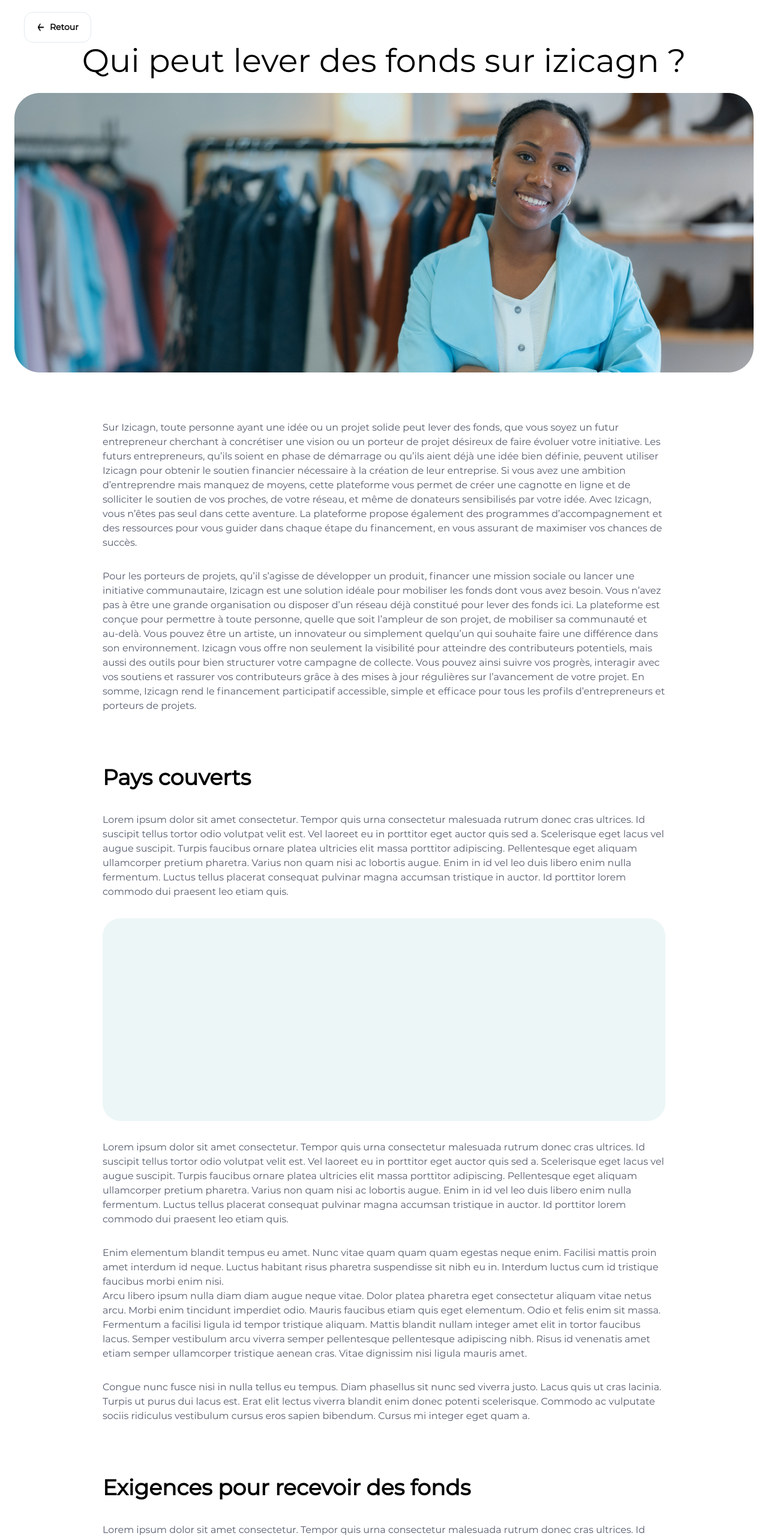
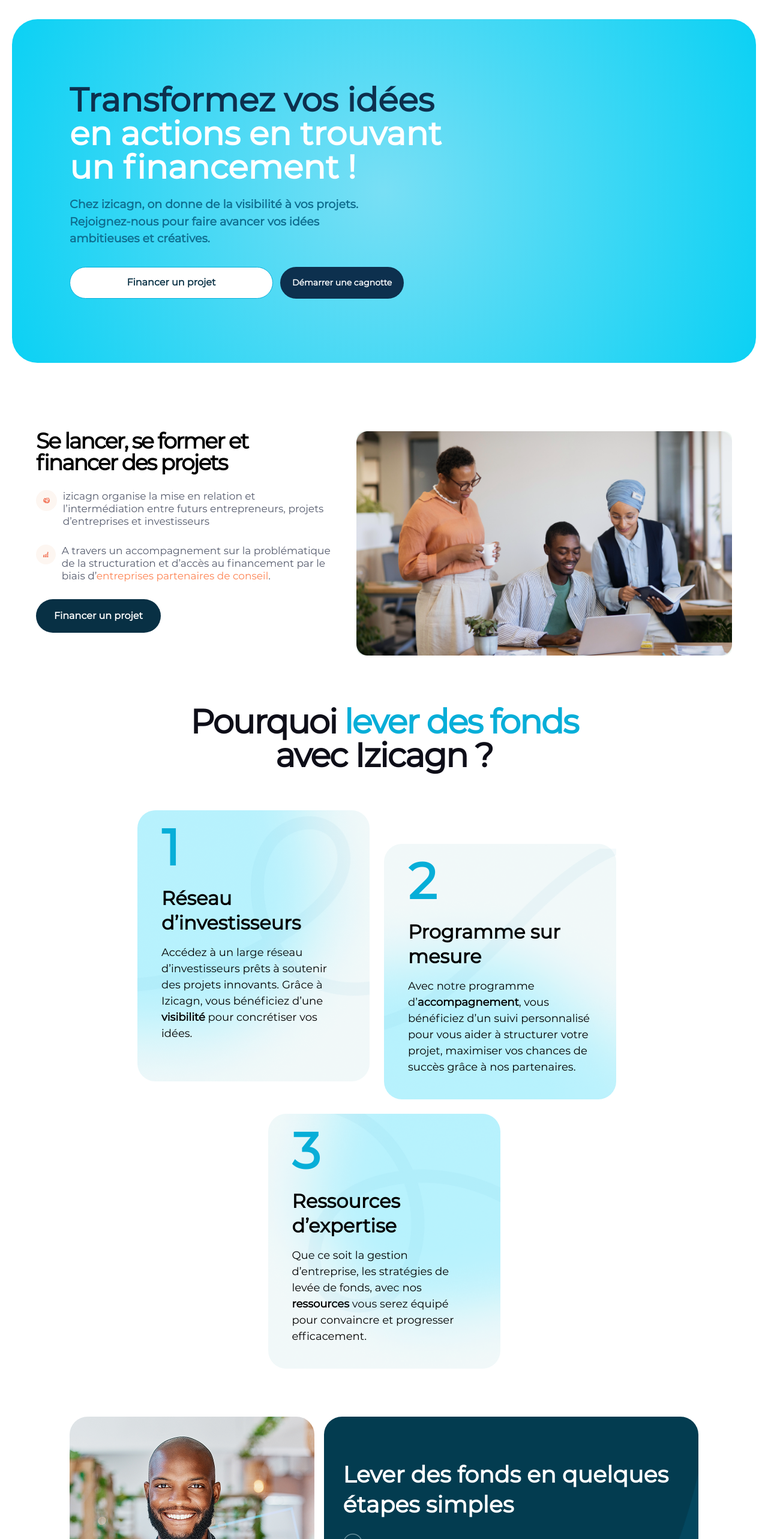
Before and after one commit to NorlanCoder/izicagn-v2, a React (Vite) app: page /leverdesfonds in a window 1280 px wide. Shown: the part 80-2646 px from the top of the page at 60% size. Built offline with nearby package versions, Linux system fonts and the light colour scheme.

Commit message:
Fix edit

```diff
--- a/src/App.tsx
+++ b/src/App.tsx
@@ -16,6 +16,7 @@
 import AllArticle from "./pages/AllArticle";
 import Article from "./pages/Article";
 import LeverDesFonds1 from "./pages/leverdesfonds/LDF1";
+import LeverDesFonds3 from "./pages/leverdesfonds/LDF3";
 
 function App() {
   return (
@@ -31,10 +32,12 @@
           </Route>
 
           <Route path="leverdesfonds">
-            <Route index element={<LeverDesFonds2 />} />
+            <Route index element={<LeverDesFonds1 />} />
+            <Route path="details" element={<LeverDesFonds2 />} />
+            <Route path="commentçamarche" element={<LeverDesFonds3 />} />
           </Route>
 
-          <Route path="leverdesfond" element={<LeverDesFonds1 />} />
+
 
           <Route path="commentçamarche" element={<CommentMarche />} />
           <Route path="investissement" element={<Investissement />} />
--- a/src/components/general/gobackComponent.tsx
+++ b/src/components/general/gobackComponent.tsx
@@ -1,8 +1,17 @@
+import { useNavigate } from "react-router";
 import GoBack from "../../assets/cagnotte/goback.png";
 
+
 const GobackComponent = () => {
+
+  const navigate = useNavigate()
+
+  const handleGoBack = () => {
+    navigate(-1);
+  };
+
   return (
-    <div className=" flex flex-row w-auto mt-5">
+    <div className=" flex flex-row w-auto mt-5 cursor-pointer" onClick={()=>handleGoBack()}>
       <div className="border border-[#B7C9D266] rounded-[15px] px-[20px] py-[14px] flex flex-row space-x-2 cursor-pointer">
         <img src={GoBack} alt="" className="w-[14px]" />
         <p className="text-[14px] font-bold">Retour</p>
--- a/src/components/leverdefond/EtapesSection.tsx
+++ b/src/components/leverdefond/EtapesSection.tsx
@@ -7,6 +7,7 @@
 import rocket_icon from "../../assets/Lever de fond/rocket_icon.png";
 import pieces_icon from "../../assets/Lever de fond/pieces_icon.png";
 import piece_icon from "../../assets/Lever de fond/piece_icon.png";
+import { Link } from "react-router";
 
 const categories = [
   "Startups",
@@ -135,9 +136,11 @@
               </p>
             </div>
 
+            <Link to="/leverdesfonds/details">
               <button className="self-start sm:self-auto p-3 flex items-center justify-center bg-orange-300 shadow-lg rounded-full cursor-pointer">
                 <img src={arrow_up} alt="Arrow up" className="w-5 h-5" />
               </button>
+            </Link>
           </div>
         </div>
 
@@ -161,9 +164,11 @@
               </p>
             </div>
 
+            <Link to="/leverdesfonds/commentçamarche">
               <button className="self-start sm:self-auto p-3 flex items-center justify-center bg-orange-300 shadow-lg rounded-full cursor-pointer">
                 <img src={arrow_up} alt="Arrow up" className="w-5 h-5" />
               </button>
+            </Link>
           </div>
         </div>
       </div>
--- a/src/pages/AllArticle.tsx
+++ b/src/pages/AllArticle.tsx
@@ -62,7 +62,7 @@
 const AllArticle = () => {
   return (
     <div className="w-full">
-      {/* <Navbar /> */}
+      <Navbar />
 
       <div className="w-full">
         <div className="md:px-4">
@@ -214,9 +214,9 @@
         </div>
       </div>
 
-      {/* <div className="mt-[244px]">
+      <div className="mt-[244px]">
         <Footer />
-      </div> */}
+      </div>
     </div>
   );
 };
--- a/src/pages/leverdesfonds/LDF1.tsx
+++ b/src/pages/leverdesfonds/LDF1.tsx
@@ -2,10 +2,15 @@
 import EtapesSection from "../../components/leverdefond/EtapesSection"
 import FinancementSection from "../../components/leverdefond/FinancementSection"
 import FaqComponent from '../../components/general/faqComponent'
+import Navbar from "../../components/general/navbar";
+import Footer from "../../components/general/footer";
 
 const LeverDesFonds1 = () => {
     return (
-        <div className=" px-5">
+
+		<>
+			<Navbar />
+			<div className="px-5">
 				<section className='rounded-[42.51px] h-[573px] relative my-8 flex flex-col justify-center px-24 bg-[radial-gradient(circle,_#78DFF5,_#0BD1F4)] overflow-x-hidden'>
 					<div className='max-w-[680px] relative z-10'>
 
@@ -18,14 +23,19 @@
 							<button className='bg-[#0D304E] text-white rounded-full text-[14px] py-[16px] px-[20px] font-bold'>Démarrer une cagnotte</button>
 						</div>
 					</div>
-
 				</section>
 
-            <div> <FinancementSection /> </div>
+				<div>
+					<FinancementSection />
+				</div>
 
-            <div> <EtapesSection /> </div>
+				<div className="md:px-24 px-14">
+					<EtapesSection />
+				</div>
 
-            <div> <AvisSection /> </div>
+				<div>
+					<AvisSection />
+				</div>
 
 				<div className="flex justify-center py-20 px-4">
 					<div className="flex flex-col justify-center items-center space-y-4 bg-[#23C7ED] rounded-[40px] max-w-[1271px] md:w-[1271px] h-[326px]">
@@ -50,8 +60,11 @@
 					<FaqComponent title="Quels modes de paiement sont acceptés sur Izicagn ?" text='Izicagn accepte les paiements par carte de crédit, carte de débit, PayPal, et d’autres options locales en fonction de votre région.' />
 
 				</div>
+
+				<Footer />
 			</div>
 
+		</>
 
   	);
 };
```
Lines whose indentation alone changed are shown as unchanged.
